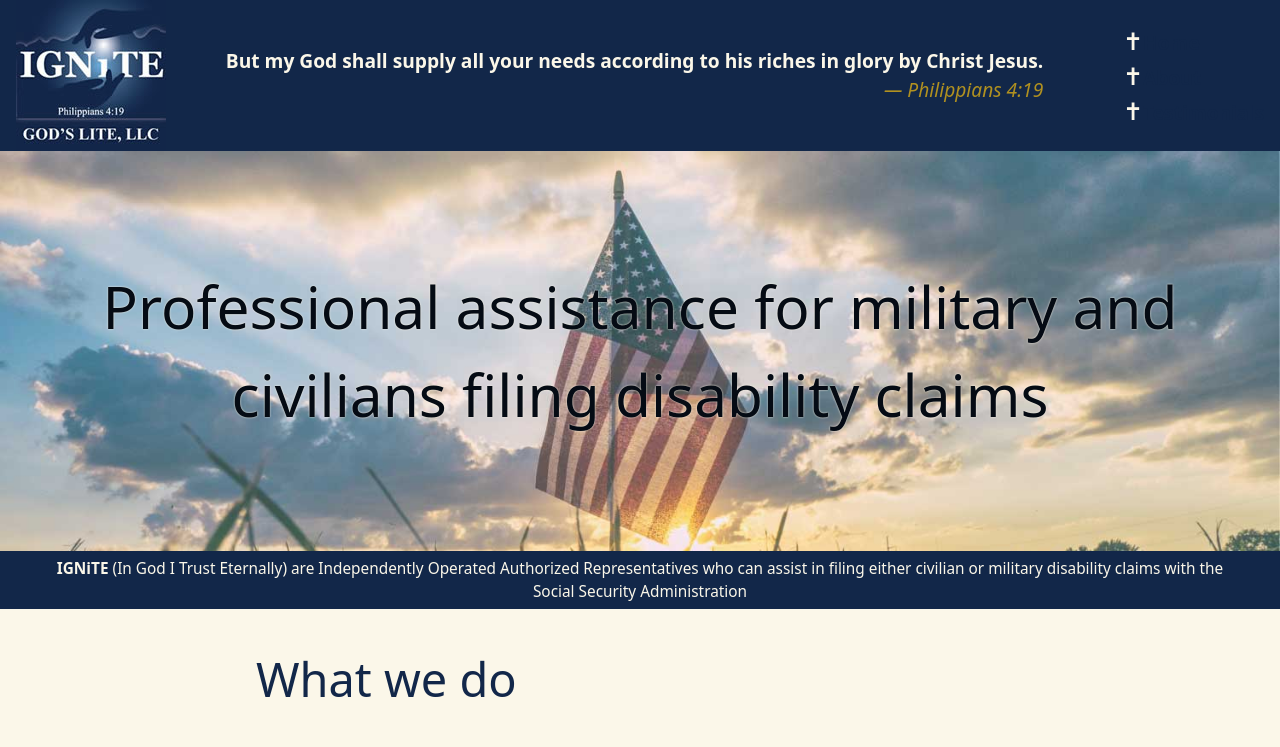
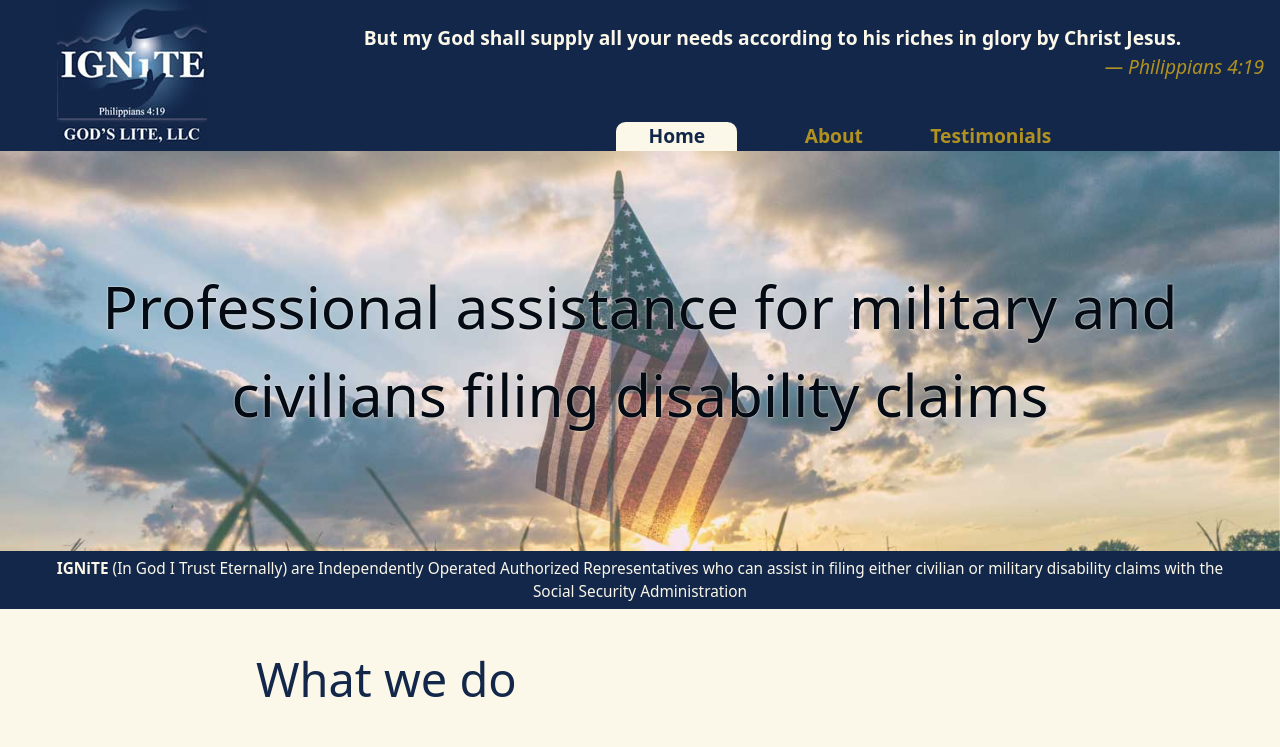
Before and after one commit to joshsurber/ignite-gods-lite.com, an Eleventy site: page index.md in a window 1280 px wide. Shown: the top 747 px of the page. Built offline with nearby package versions, Linux system fonts and the light colour scheme; Eleventy itself is replaced by a stand-in of ours; files that its build step writes are made by us from their sources.

Commit message:
Styled nav and added shadow to images

```diff
--- a/_includes/base.html
+++ b/_includes/base.html
@@ -7,22 +7,9 @@
 
     <script src="/script.js" defer></script>
     <link rel="stylesheet" href="/style.css" />
-
-    <!-- <style> -->
-    <!--   header, -->
-    <!--   .hero { -->
-    <!--     display: none; -->
-    <!--   } -->
-    <!--   main { -->
-    <!--     max-height: 30vh; -->
-    <!--     overflow: hidden; -->
-    <!--   } -->
-    <!-- </style> -->
-
-    <!-- -->
   </head>
 
-  <body>
+  <body class="{{bodyClass}}">
     <header>
       <h1>
         <a href="/">
@@ -30,19 +17,18 @@
         </a>
       </h1>
 
+      <nav>
+        <ul class="even-columns" style="--columns: 3; --gap: var(--space-s-m)">
+          <li class="home"><a href="/">Home</a></li>
+          <li class="about"><a href="/about">About</a></li>
+          <li class="testimonials"><a href="/testimonials">Testimonials</a></li>
+        </ul>
+      </nav>
       <blockquote class="bible">
         But my God shall supply all your needs according to his riches in glory
         by Christ Jesus.
         <cite>Philippians 4:19</cite>
       </blockquote>
-
-      <nav>
-        <ul>
-          <li><a href="/">Home</a></li>
-          <li><a href="/about">About</a></li>
-          <li><a href="/testimonials">Testimonials</a></li>
-        </ul>
-      </nav>
     </header>
 
     {{content}}
--- a/index.md
+++ b/index.md
@@ -1,6 +1,7 @@
 ---
 title: Disability claims assistance via IGNITE GOD'S LITE
 layout: home
+bodyClass: home
 ---
 
 ## What we do
--- a/style.css
+++ b/style.css
@@ -144,7 +144,10 @@ em {
 strong {
   font-weight: var(--fw-bold);
 }
-ul ::marker {
+ul {
+  list-style-type: none;
+}
+main ul ::marker {
   font-size: 1.25em;
   content: "✝";
 }
@@ -159,16 +162,6 @@ footer {
   padding: var(--space-xs, 1rem);
   /* align-items: center; */
 }
-
-/* footer .serviceareas ul { */
-/*   list-style-type: none; */
-/* } */
-/* footer .serviceareas li { */
-/*   display: inline; */
-/* } */
-/* footer .serviceareas li:not(:last-child):after { */
-/*   content: ", "; */
-/* } */
 
 /*}*/
 /* LAYOUT {*/
@@ -200,25 +193,64 @@ footer {
 }
 
 header {
-  display: flex;
-  align-items: center;
-  justify-content: space-between;
+  display: grid;
   padding-inline: 1rem;
   gap: 1rem;
+  grid-template:
+    "h1"
+    "nav"
+    "bq";
+}
+header h1 {
+  grid-area: h1;
+  margin-inline: auto;
+}
+header nav {
+  grid-area: nav;
+  text-align: center;
+  margin-inline: auto;
+}
+header blockquote {
+  grid-area: bq;
 }
 header cite {
   display: block;
   text-align: right;
 }
-@media (max-width: 50em) {
+header a {
+  color: var(--color-accent);
+}
+.home li.home,
+.about li.about,
+.testimonials li.testimonials {
+  background-color: var(--color-white);
+  --color-accent: var(--color-brand);
+  padding-inline: var(--space-3xs-2xs);
+  box-shadow: 0 0 1em var(--color-black);
+  border-radius: 0.5em;
+}
+@media (min-width: 50em) {
   header {
     flex-direction: column;
+    justify-items: stretch;
+    align-items: end;
+    grid-template:
+      "h1 . bq"
+      "h1 . nav";
+  }
+  .home li.home,
+  .about li.about,
+  .testimonials li.testimonials {
+    border-radius: 0.5em 0.5em 0 0;
+    box-shadow: 0 0 0;
   }
 }
 
 main img {
   border: 1px solid var(--color-black);
   margin: var(--space-xs) auto;
+  border-radius: 1rem;
+  box-shadow: 0 0 1em hsl(var(--hsl-black) / 0.25);
 }
 @media (min-width: 50em) {
   main img {
```
Also changed, not shown: about.md (+1 -0 lines), testimonials.md (+1 -0 lines).
